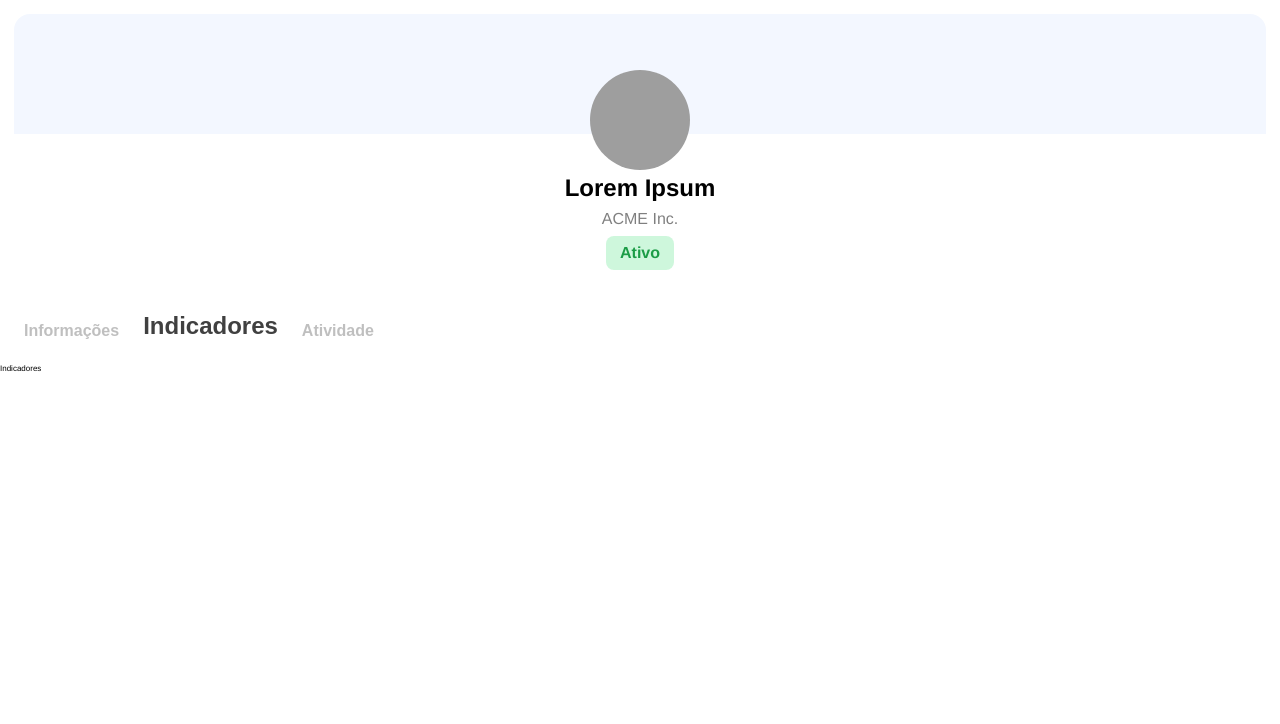
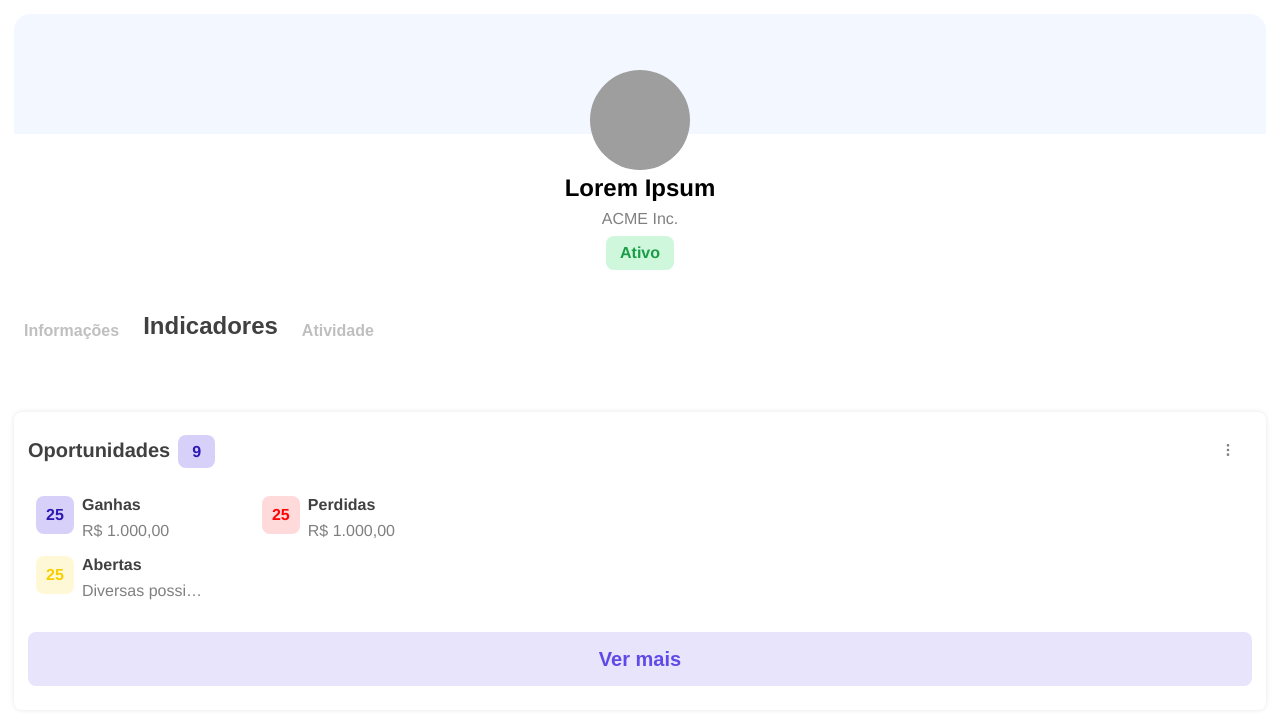
Before and after one commit to giu7d/ws--frontend-challenge, a React (Create React App) app: page / in a window 1280 px wide. Both pictures are taken after a click on the button "Indicadores". Shown: the top 724 px of the page. Built offline with nearby package versions, Linux system fonts and the light colour scheme; grey boxes are pictures that could not be loaded.

Commit message:
feat: implements indicators with oportunity chart

```diff
--- /dev/null
+++ b/src/components/containers/Indicators/index.tsx
@@ -0,0 +1,12 @@
+import React from "react";
+
+import { OpportunityIndicator } from "../../fragments/Indicators/OpportunityIndicator";
+import { Wrapper } from "./styles";
+
+export const Indicators: React.FC = () => {
+	return (
+		<Wrapper>
+			<OpportunityIndicator />
+		</Wrapper>
+	);
+};
--- /dev/null
+++ b/src/components/containers/Indicators/styles.ts
@@ -0,0 +1,7 @@
+import styled from "styled-components";
+
+export const Wrapper = styled.section<IDefaultStyledProps>`
+	display: flex;
+	flex-direction: column;
+	margin: 24px 14px;
+`;
--- /dev/null
+++ b/src/components/fragments/Buttons/Button/index.ts
@@ -0,0 +1,21 @@
+import { rgba } from "polished";
+import styled from "styled-components";
+
+export const Button = styled.button<IDefaultStyledProps>`
+	display: flex;
+	flex: 1;
+	padding: 8px 24px;
+	height: 54px;
+	border-radius: ${({ theme }) => theme.roundness}px;
+
+	font-size: 2rem;
+
+	color: ${({ theme }) => theme.colors.primary};
+	background-color: ${({ theme }) => rgba(theme.colors.primary, 0.15)};
+
+	align-items: center;
+	justify-content: center;
+
+	font-weight: 600;
+	font-size: 2.5rem;
+`;
--- /dev/null
+++ b/src/components/fragments/Buttons/IconButton/index.ts
@@ -0,0 +1,12 @@
+import styled from "styled-components";
+
+export const IconButton = styled.button<IDefaultStyledProps>`
+	display: flex;
+	width: 48px;
+	height: 48px;
+	border-radius: 54px;
+	font-size: 2rem;
+	background-color: inherit;
+	align-items: center;
+	justify-content: center;
+`;
--- a/src/components/fragments/Buttons/SocialButton/index.ts
+++ b/src/components/fragments/Buttons/SocialButton/index.ts
@@ -6,8 +6,11 @@ interface ISocialButtonProps {
 }
 
 export const SocialButton = styled.button<ISocialButtonProps>`
+	display: flex;
+	align-items: center;
+	justify-content: center;
 	padding: 14px;
-	aspect-ratio: 1 / 1;
+	font-size: 2rem;
 	border-radius: ${({ theme }) => theme.roundness * 2}px;
 	color: #ffffff;
 	background-color: ${({ backgroundColor = "#333" }) => backgroundColor};
--- /dev/null
+++ b/src/components/fragments/Card/index.tsx
@@ -0,0 +1,28 @@
+import React, { ReactElement } from "react";
+import { FiMoreVertical } from "react-icons/fi";
+import { IconButton } from "../Buttons/IconButton";
+
+import { Wrapper } from "./styles";
+
+interface IProps {
+	title: string | ReactElement;
+	onClick?: () => void;
+}
+
+export const Card: React.FC<IProps> = ({
+	title,
+	children,
+	onClick = () => {},
+}) => {
+	return (
+		<Wrapper>
+			<div className="header">
+				<h4>{title}</h4>
+				<IconButton onClick={onClick} className="icon">
+					<FiMoreVertical />
+				</IconButton>
+			</div>
+			<div className="content">{children}</div>
+		</Wrapper>
+	);
+};
--- /dev/null
+++ b/src/components/fragments/Card/styles.ts
@@ -0,0 +1,35 @@
+import { rgba } from "polished";
+import styled from "styled-components";
+
+export const Wrapper = styled.div<IDefaultStyledProps>`
+	display: flex;
+	flex-direction: column;
+	flex: 1;
+	margin-top: 24px;
+	border-radius: ${({ theme }) => theme.roundness}px;
+	box-shadow: 0 0 5px rgba(0, 0, 0, 0.1);
+
+	.header {
+		display: flex;
+		flex-direction: row;
+		align-items: center;
+		justify-content: space-between;
+
+		margin: 14px;
+		font-weight: 600;
+		font-size: 2.5rem;
+		color: ${({ theme }) => rgba(theme.colors.text, 0.75)};
+
+		h4 span:last-child {
+			margin-left: 8px;
+		}
+
+		.icon {
+			color: ${({ theme }) => rgba(theme.colors.text, 0.5)};
+		}
+	}
+
+	.content {
+		margin: 0 14px 24px 14px;
+	}
+`;
--- /dev/null
+++ b/src/components/fragments/Indicators/OpportunityIndicator/index.tsx
@@ -0,0 +1,41 @@
+import React from "react";
+import { Badge } from "../../Badge";
+import { Button } from "../../Buttons/Button";
+import { Card } from "../../Card";
+import { ItemsWrapper, BadgeWrapper, ActionsWrapper } from "./styles";
+
+export const OpportunityIndicator: React.FC = () => {
+	return (
+		<Card
+			title={
+				<>
+					<span>Oportunidades</span>
+					<Badge>9</Badge>
+				</>
+			}
+		>
+			<ItemsWrapper>
+				<div className="item">
+					<BadgeWrapper>25</BadgeWrapper>
+					<span className="title">Ganhas</span>
+					<span className="value">R$ 1.000,00</span>
+				</div>
+
+				<div className="item">
+					<BadgeWrapper color="danger">25</BadgeWrapper>
+					<span className="title">Perdidas</span>
+					<span className="value">R$ 1.000,00</span>
+				</div>
+
+				<div className="item">
+					<BadgeWrapper color="warn">25</BadgeWrapper>
+					<span className="title">Abertas</span>
+					<span className="value">Diversas possibilidades</span>
+				</div>
+			</ItemsWrapper>
+			<ActionsWrapper>
+				<Button>Ver mais</Button>
+			</ActionsWrapper>
+		</Card>
+	);
+};
--- /dev/null
+++ b/src/components/fragments/Indicators/OpportunityIndicator/styles.ts
@@ -0,0 +1,54 @@
+import { rgba } from "polished";
+import styled from "styled-components";
+
+import { Badge } from "../../Badge";
+
+export const BadgeWrapper = styled(Badge)`
+	grid-area: badge;
+	display: flex;
+	width: 38px;
+	height: 38px;
+	align-items: center;
+	justify-content: center;
+`;
+
+export const ItemsWrapper = styled.div<IDefaultStyledProps>`
+	display: flex;
+	flex-direction: row;
+	flex-wrap: wrap;
+	align-items: center;
+	justify-content: space-between;
+	max-width: 375px;
+
+	.item {
+		padding: 8px;
+		display: grid;
+		grid-template-columns: auto 1fr;
+		grid-template-areas: "badge title" "badge value";
+		gap: 8px;
+		max-width: 50%;
+
+		.title {
+			grid-area: title;
+			font-weight: 600;
+			font-size: 2rem;
+			color: ${({ theme }) => rgba(theme.colors.text, 0.75)};
+		}
+
+		.value {
+			grid-area: value;
+			font-weight: normal;
+			font-size: 2rem;
+			color: ${({ theme }) => rgba(theme.colors.text, 0.5)};
+			overflow: hidden;
+			white-space: nowrap;
+			text-overflow: ellipsis;
+		}
+	}
+`;
+
+export const ActionsWrapper = styled.div<IDefaultStyledProps>`
+	margin-top: 24px;
+	display: flex;
+	flex: 1 1;
+`;
--- a/src/pages/Dashboard/index.tsx
+++ b/src/pages/Dashboard/index.tsx
@@ -1,4 +1,5 @@
 import React from "react";
+import { Indicators } from "../../components/containers/Indicators";
 import { Information } from "../../components/containers/Information";
 
 import { ProfileContainer } from "../../components/containers/Profile";
@@ -15,7 +16,7 @@ export const Dashboard: React.FC = () => {
 					<Information />
 				</Tab>
 				<Tab title="Indicadores">
-					<div>Indicadores</div>
+					<Indicators />
 				</Tab>
 				<Tab title="Atividade">
 					<div>Atividade</div>
```
